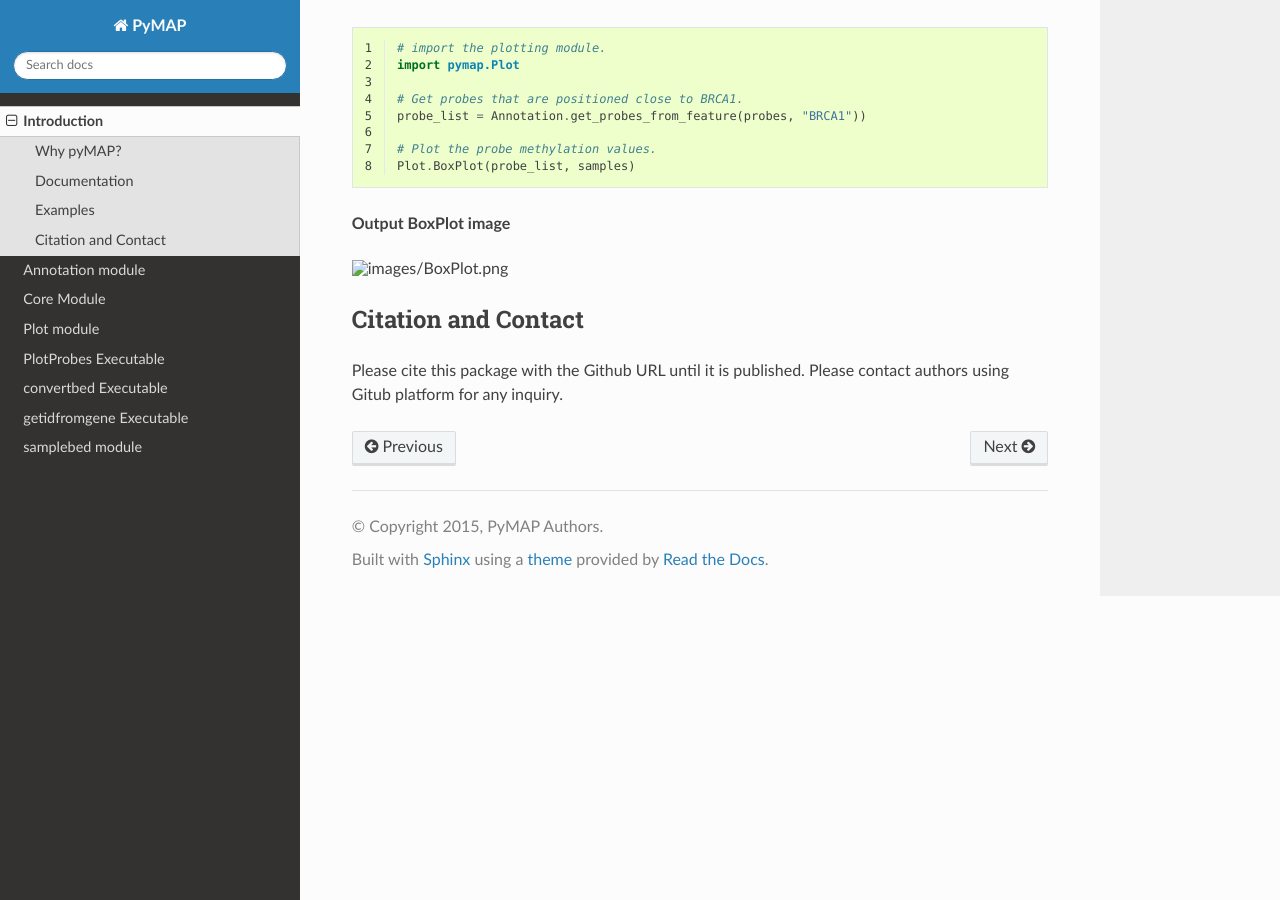
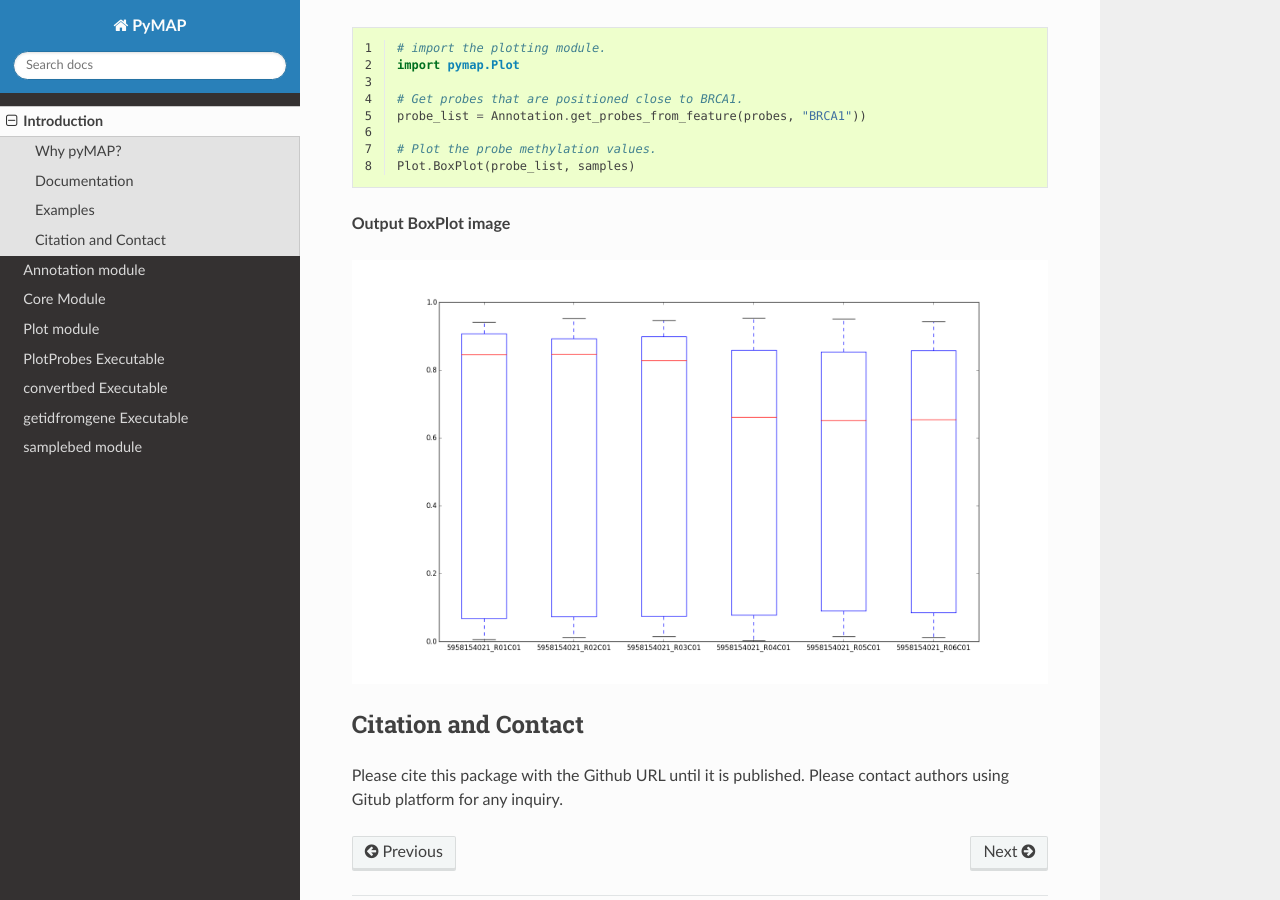
Before and after one commit to AminMahpour/PyMAP, a Sphinx documentation site: the page built from docs/Introduction.rst, in a window 1280 px wide and 900 px high, scrolled down 2823 px. Built offline with Sphinx 7.4.7 and the Read the Docs theme 2.0.0, drawn with Linux system fonts in a browser that asks for light colours.

Commit message:
fixed broken image.

```diff
--- a/docs/Introduction.rst
+++ b/docs/Introduction.rst
@@ -140,7 +140,7 @@ The following example will generate BoxPlot figure of probes that are associated
 
 **Output BoxPlot image**
 
-.. image:: images/BoxPlot.png
+.. image:: images/boxplot.png
 
 
 Citation and Contact
```
